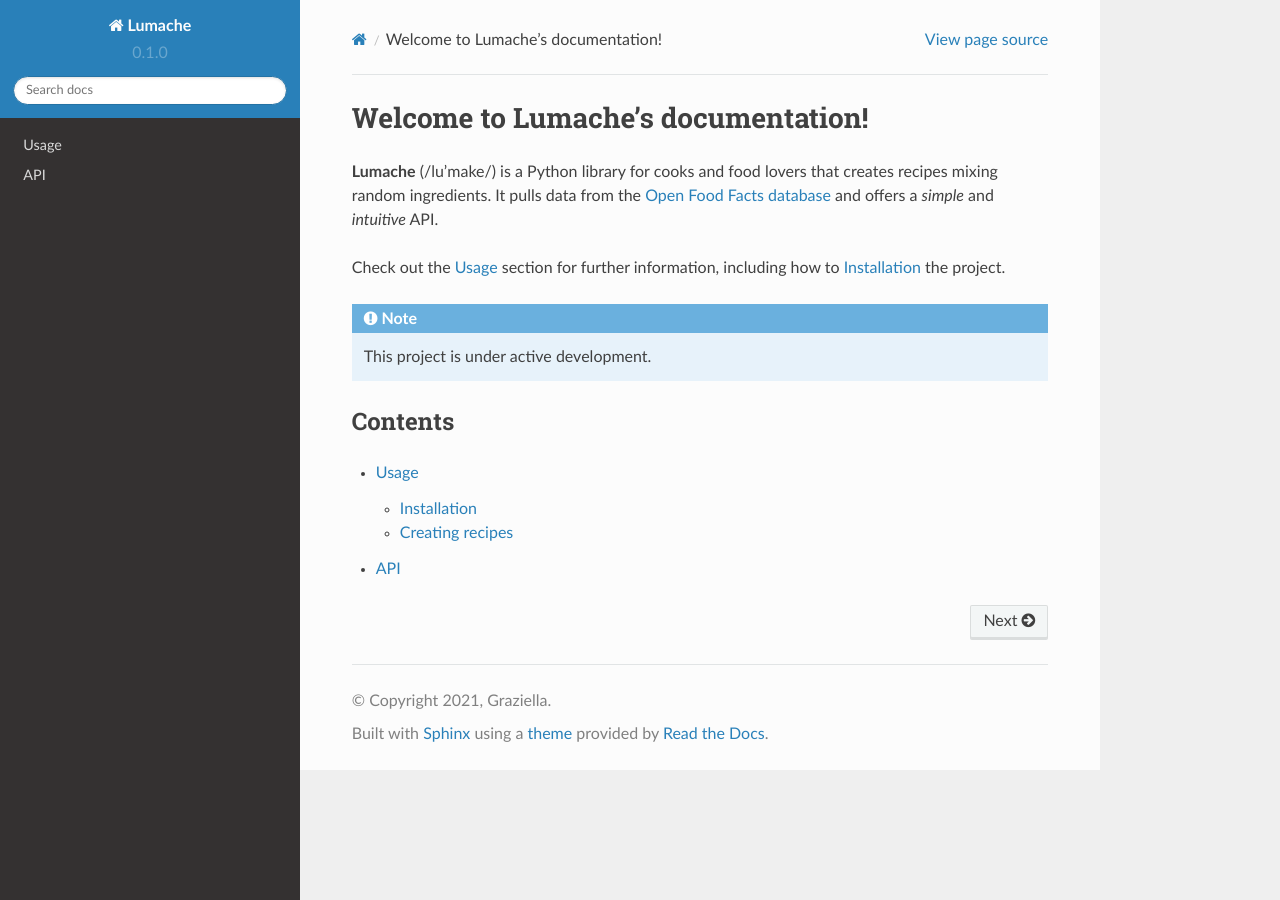
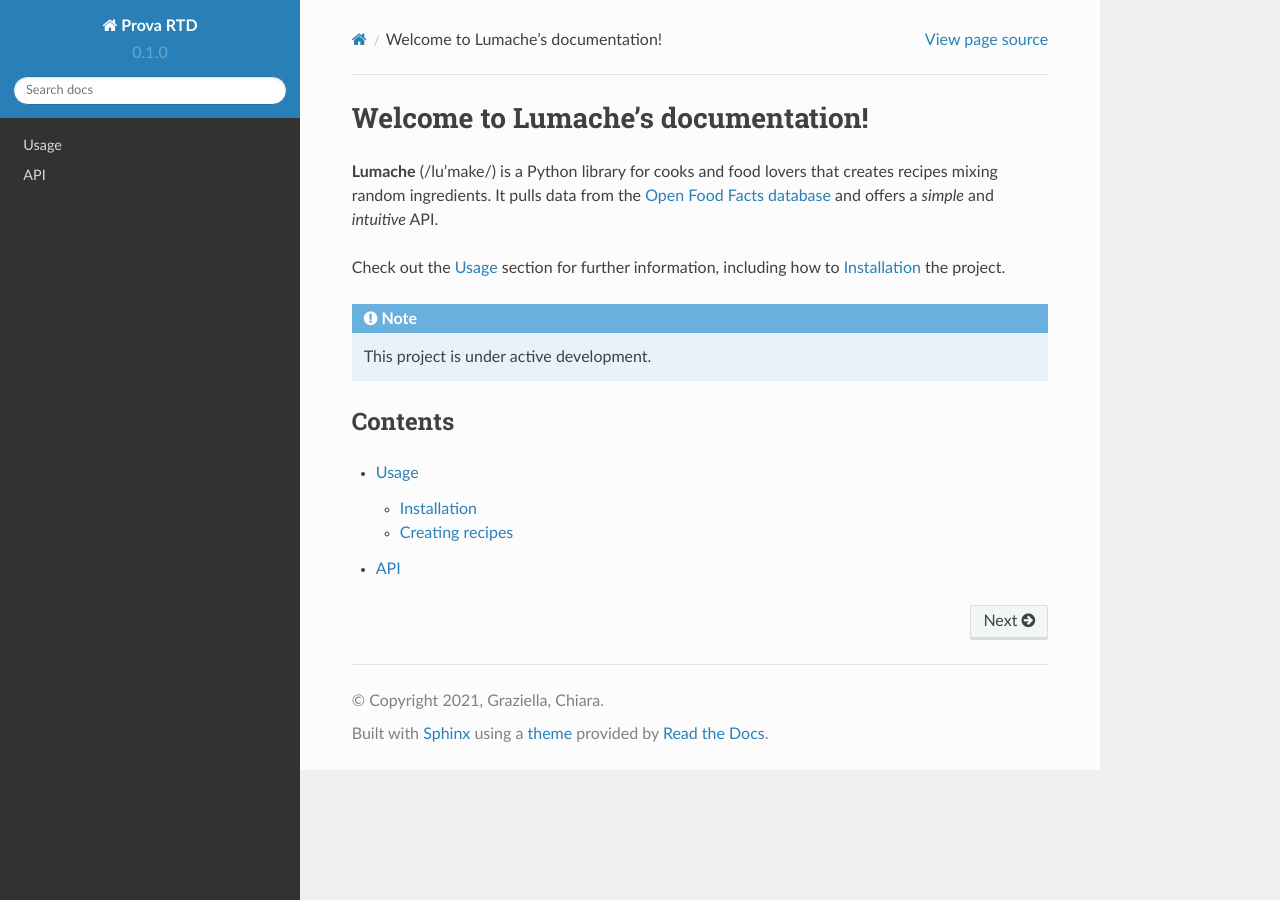
Before and after one commit to chiaratomaiuolo/readthedocs_test, a Sphinx documentation site: the page built from docs/source/index.rst, in a window 1280 px wide. Built offline with Sphinx 7.4.7 and the Read the Docs theme 2.0.0, drawn with Linux system fonts in a browser that asks for light colours.

Commit message:
Update conf.py

```diff
--- a/docs/source/conf.py
+++ b/docs/source/conf.py
@@ -2,8 +2,8 @@
 
 # -- Project information
 
-project = 'Lumache'
-copyright = '2021, Graziella'
+project = 'Prova RTD'
+copyright = '2021, Graziella, Chiara'
 author = 'Graziella'
 
 release = '0.1'
```
